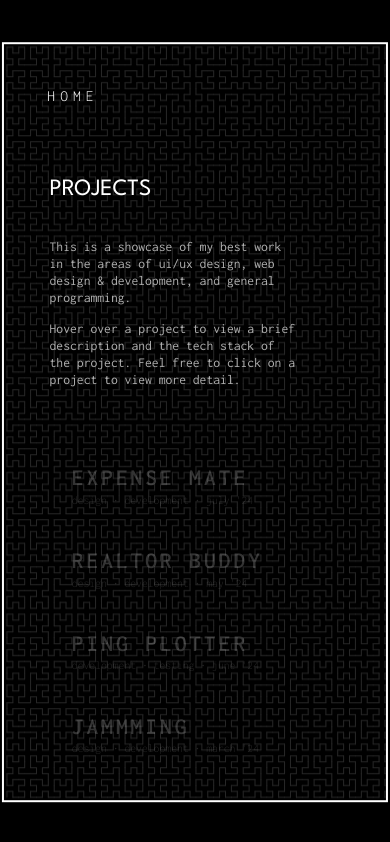
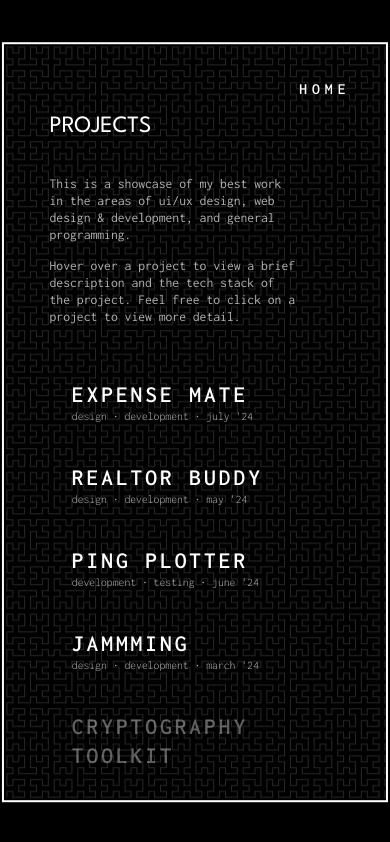
Before and after one commit to m-usaid99/musaid, a React (Vite) app: page /projects in a window 390 px wide. Built offline with nearby package versions, Linux system fonts and the light colour scheme.

Commit message:
scroll issue + sticky issue fixed

```diff
--- a/src/components/Projects.jsx
+++ b/src/components/Projects.jsx
@@ -15,25 +15,36 @@ function Projects() {
   useEffect(() => {
     const handleScroll = () => {
       const projectItems = rightColumnRef.current.querySelectorAll(`.${styles.projectItem}`);
+      const windowHeight = window.innerHeight;
+      const isMobile = window.innerWidth <= 768; // Check if the screen width is mobile
 
       projectItems.forEach((item) => {
         const rect = item.getBoundingClientRect();
-        const windowHeight = window.innerHeight;
         const distanceFromBottom = windowHeight - rect.bottom;
 
-        // Determine opacity based on distance from the bottom
-        const opacity = Math.min(1, Math.max(0.2, distanceFromBottom / 200));
+        // Adjust threshold based on whether it's mobile or desktop
+        const threshold = isMobile ? windowHeight * 0.15 : windowHeight * 0.3; // 20% for mobile, 30% for desktop
+        const opacity = Math.min(1, Math.max(0.2, distanceFromBottom / threshold));
         item.style.opacity = opacity;
       });
     };
 
     const rightColumn = rightColumnRef.current;
-    rightColumn.addEventListener('scroll', handleScroll);
 
-    // Call handleScroll initially to set opacity based on initial positions
-    handleScroll();
+    // Add event listeners for both scroll and touchmove
+    const timeoutId = setTimeout(() => {
+      rightColumn.addEventListener('scroll', handleScroll);
+      if (isMobile) {
+        rightColumn.addEventListener('touchmove', handleScroll, { passive: true });
+      }
+      handleScroll(); // Call handleScroll initially to set opacity based on initial positions
+    }, 600); // Adjust this duration based on your transition time
 
-    return () => rightColumn.removeEventListener('scroll', handleScroll);
+    return () => {
+      clearTimeout(timeoutId);
+      rightColumn.removeEventListener('scroll', handleScroll);
+      rightColumn.removeEventListener('touchmove', handleScroll);
+    };
   }, []);
 
   const handleProjectClick = (project) => {
--- a/src/styles/Projects.module.css
+++ b/src/styles/Projects.module.css
@@ -8,7 +8,6 @@
   display: flex;
   flex-direction: column;
   justify-content: flex-end;
-  /* Aligns everything to the bottom */
   padding: 2vw;
 }
 
@@ -24,20 +23,16 @@
   background: rgba(0, 0, 0, 0.5);
   margin-bottom: 30px;
   border-radius: 15px;
-  /* Adjust bottom margin to position the text above the description */
 }
 
 .description {
   font-size: 1rem;
   border-radius: 15px;
   color: var(--text-color-secondary);
-  /* Ensure there's no extra margin at the bottom */
   padding: 10px;
   margin-left: 2vw;
   background: rgba(0, 0, 0, 0.5);
   width: 40%;
-
-  /* Add some spacing between the text and the bottom of the box */
 }
 
 .rightColumn {
@@ -45,14 +40,11 @@
   margin-top: 4vw;
   margin-bottom: 3vw;
   overflow-y: scroll;
-  /* Enables scrolling for the project list */
   scrollbar-width: none;
-  /* For Firefox */
 }
 
 .rightColumn::-webkit-scrollbar {
   display: none;
-  /* For Chrome, Safari, and Opera */
 }
 
 .projectList {
@@ -84,16 +76,12 @@
 
 .projectItem .descriptionTechStack {
   max-height: 0;
-  /* Start with no height */
   overflow: hidden;
-  /* Hide overflowing content */
   transition: max-height 0.6s ease;
-  /* Smooth transition for height */
 }
 
 .projectItem:hover .descriptionTechStack {
-  max-height: 120px;
-  /* Adjust this value based on content height */
+  max-height: 150px;
 }
 
 .projectItem:hover h2 {
@@ -115,12 +103,10 @@
   left: 1vw;
   padding: 1vw;
   color: var(--text-color-primary);
-  /* Adjust based on your color scheme */
   text-decoration: none;
   font-size: 1.2rem;
   font-weight: 600;
   z-index: 1000;
-  /* Ensure it stays above other elements */
   transform: rotate(-90deg);
   letter-spacing: 5px;
 }
@@ -128,12 +114,10 @@
 .homeLink:hover {
   color: var(--text-color-secondary);
   text-decoration: line-through;
-  /* Optional hover effect */
 }
 
 .viewProjectButton {
   display: none;
-  /* Hide the button by default */
   width: fit-content;
   margin-top: 10px;
   background: none;
@@ -156,11 +140,14 @@
     align-items: flex-start;
     margin: 0;
     padding: 0;
+    justify-content: flex-start;
+    position: relative;
   }
 
   .leftColumn {
     width: 90%;
-
+    flex-grow: 0;
+    flex-shrink: 0;
   }
 
   .title {
@@ -168,22 +155,21 @@
     background: none;
     text-align: left;
     margin-bottom: 0;
-    margin-top: 0;
+    margin-top: 30px;
   }
 
   .description {
     width: 80%;
     font-size: 3.5vw;
-    /* Adjust font size */
     text-align: left;
     background: none;
   }
 
   .rightColumn {
     overflow-y: scroll;
-    margin: 0;
     padding: 0;
-    margin-top: 20px;
+    margin-top: 0;
+    justify-content: flex-start;
   }
 
   .projectItem {
@@ -211,17 +197,22 @@
   }
 
   .homeLink {
+    position: absolute;
+    top: 2vw;
+    right: 2vw;
     padding: 2vw;
-    margin: 3vw;
+    color: var(--text-color-primary);
+    text-decoration: none;
+    font-size: 4vw;
+    font-weight: 600;
+    z-index: 1000;
+    letter-spacing: 5px;
     transform: rotate(0deg);
-    font-weight: 300;
-    font-size: 4vw;
-    text-decoration: none;
+    text-align: right;
   }
 
   .viewProjectButton {
     display: block;
-    /* Show the button only on mobile screens */
   }
 
   .descriptionTechStack {
@@ -230,22 +221,10 @@
 
   .projectItem {
     user-select: none;
-    -webkit-user-select: none;
-    /* Safari */
-    -moz-user-select: none;
-    /* Firefox */
-    -ms-user-select: none;
-    /* Internet Explorer/Edge */
   }
 
   .projectItem h2,
   .projectItem p {
     user-select: none;
-    -webkit-user-select: none;
-    /* Safari */
-    -moz-user-select: none;
-    /* Firefox */
-    -ms-user-select: none;
-    /* Internet Explorer/Edge */
   }
 }
```
